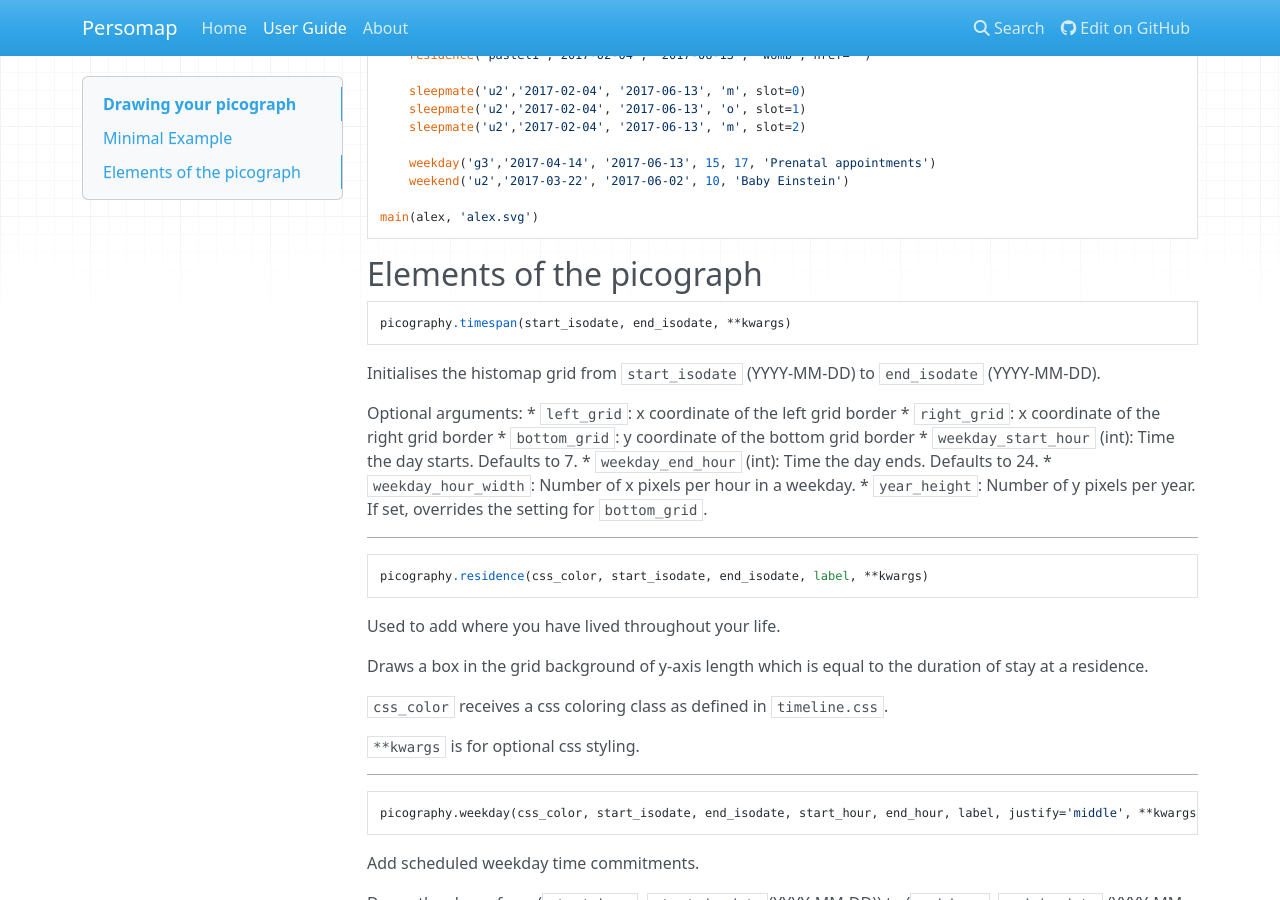
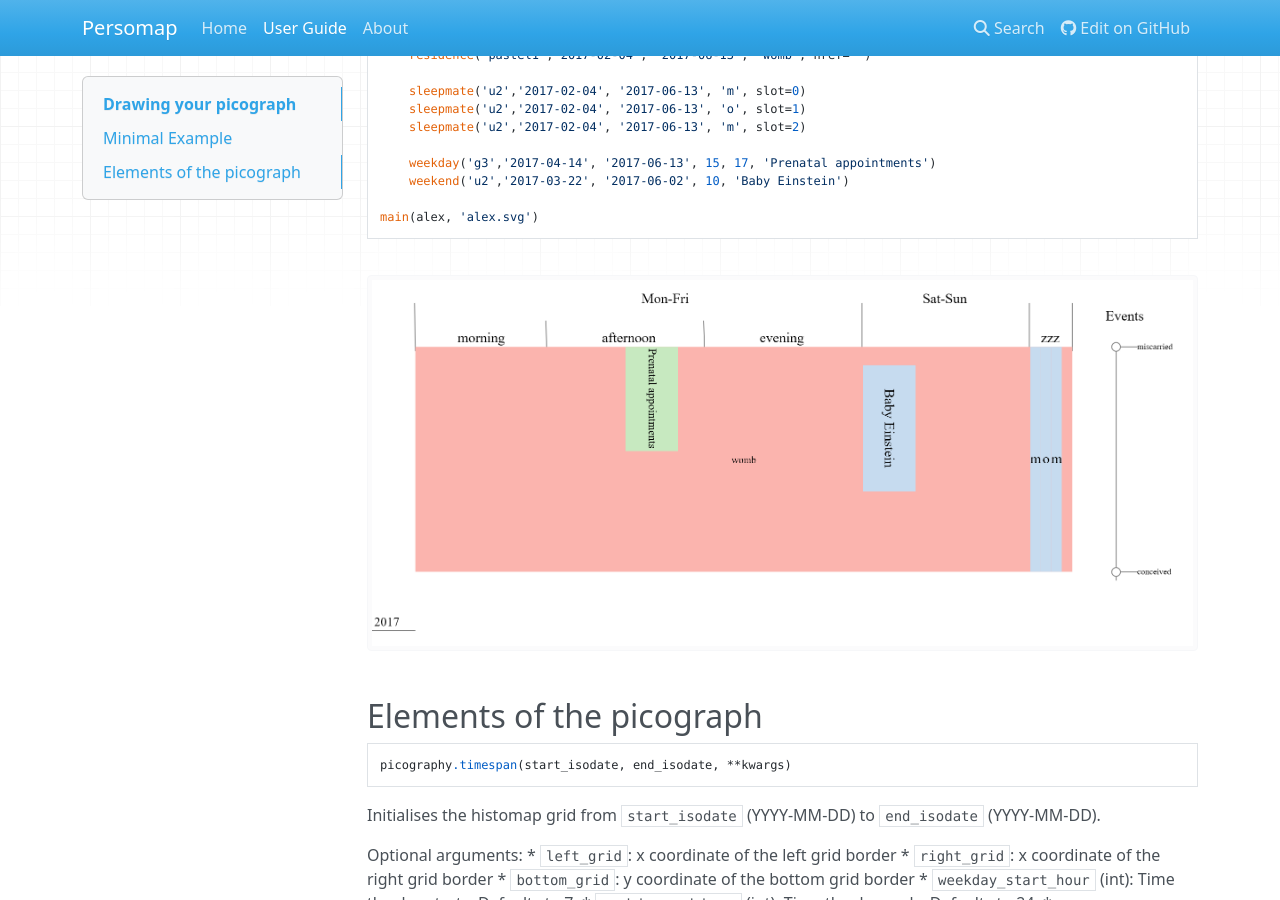
Before and after one commit to devotees/biograph, an MkDocs documentation site: the page built from docs/user-guide.md, in a window 1280 px wide and 900 px high, scrolled down 310 px. Built offline with MkDocs 1.6.1, drawn with Linux system fonts in a browser that asks for light colours; nearby versions of some CDN libraries; old or Windows-style settings are respelled for this version of MkDocs.

Commit message:
Update user-guide.md

````diff
--- a/docs/user-guide.md
+++ b/docs/user-guide.md
@@ -23,7 +23,7 @@ def alex():
 
 main(alex, 'alex.svg')
 ```
-[](alex.png)
+![](alex.png)
 
 ## Elements of the picograph
 
````
